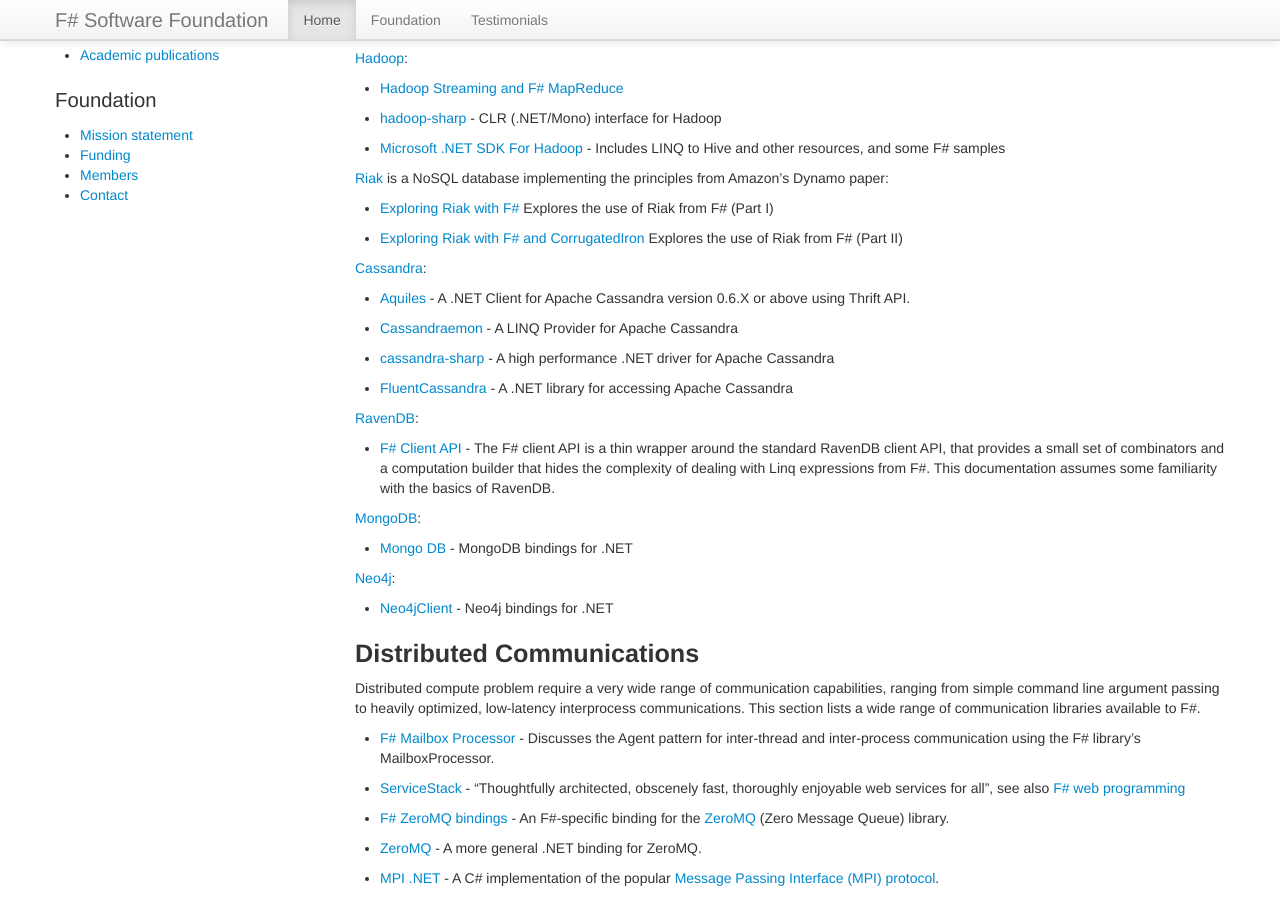
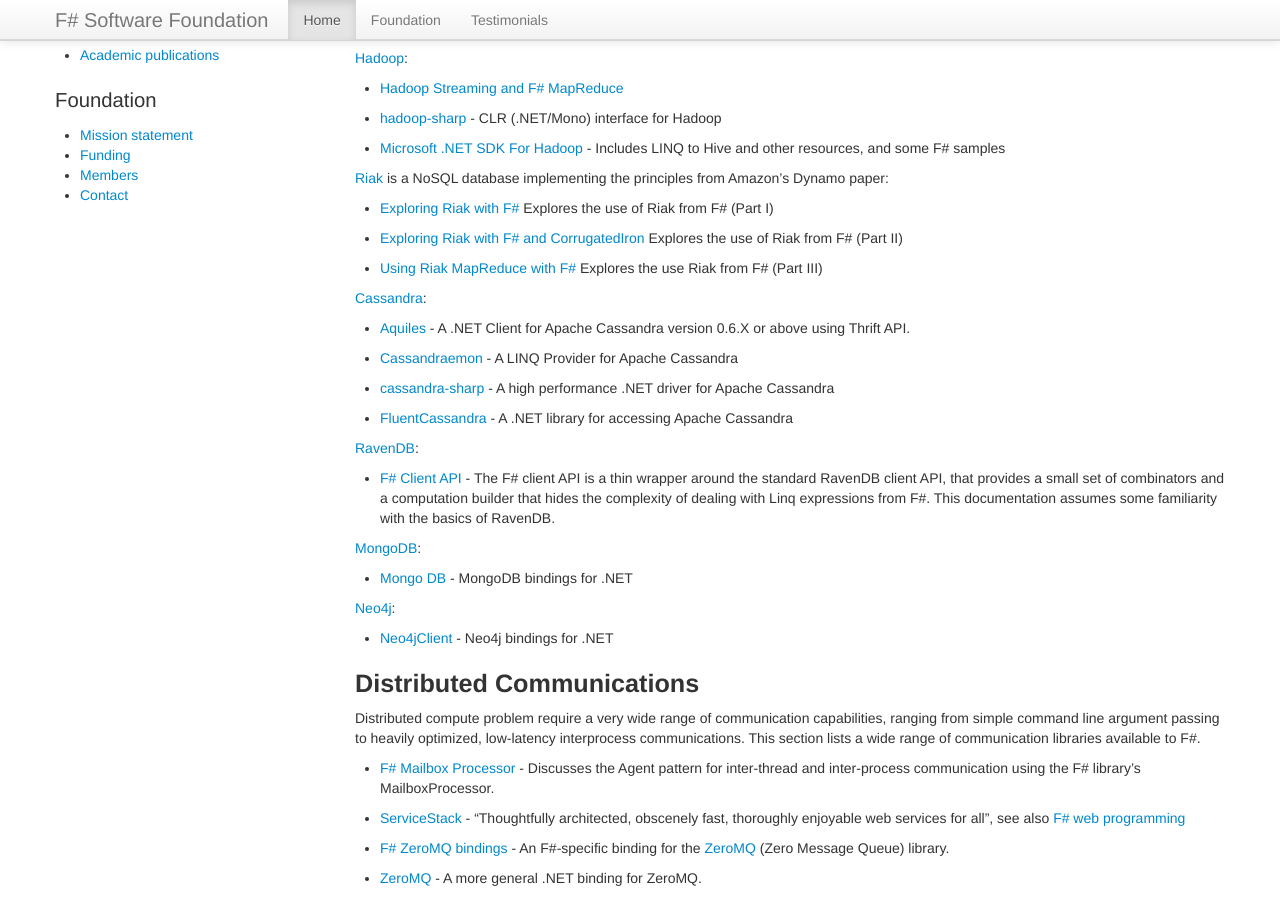
Before and after one commit to fsharp/fsharp.org, a Jekyll site: the page built from cloud/index.md, in a window 1280 px wide and 900 px high, scrolled down 910 px. Built offline with Jekyll 4.4.1, drawn with Linux system fonts in a browser that asks for light colours; nearby versions of some CDN libraries; some web fonts are replaced; comment, search, counter and statistics services are not loaded.

Commit message:
Update index.md

```diff
--- a/cloud/index.md
+++ b/cloud/index.md
@@ -55,6 +55,7 @@
 [Riak](http://en.wikipedia.org/wiki/Riak) is a NoSQL database implementing the principles from Amazon's Dynamo paper:
  * [Exploring Riak with F#](http://jyliao.blogspot.co.uk/2013/04/exploring-riak-with-f.html) Explores the use of Riak from F# (Part I)
  * [Exploring Riak with F# and CorrugatedIron](http://jyliao.blogspot.co.uk/2013/04/exploring-riak-with-f-and-corrugatediron.html) Explores the use of Riak from F# (Part II)
+ * [Using Riak MapReduce with F#](http://jyliao.blogspot.com/2013/06/riak-mapreduce-with-f.html) Explores the use Riak from F# (Part III)
 
 [Cassandra](http://cassandra.apache.org/):
 
```
